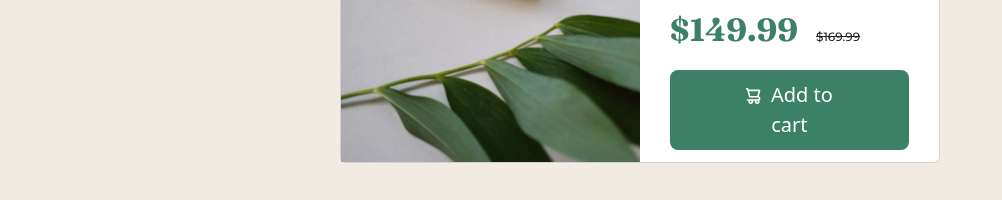
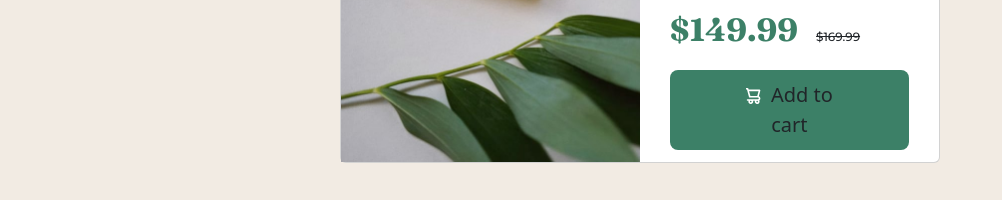
Before and after one commit to LekhaKumar/product-preview-card-component, a plain HTML site: page index.html in a window 1280 px wide. Shown: the part 437-637 px from the top of the page, without its empty margins (0-1002 px from the left). Drawn offline with nearby package versions, Linux system fonts and the light colour scheme.

Commit message:
Update index.html
btn-primary deleted

```diff
--- a/index.html
+++ b/index.html
@@ -34,7 +34,7 @@
       Perfumer-Creator for the House of CHANEL.</p>
     <h2 class="card-text after-discount">$149.99</h2>
     <p class="card-text before-discount">$169.99</p>
-    <a href="#" class="btn btn-primary btn-lg btn-block"><img src="images/icon-cart.svg" alt="cart image" class="cart-image">   Add to cart</a>
+    <a href="#" class="btn btn-lg btn-block"><img src="images/icon-cart.svg" alt="cart image" class="cart-image">   Add to cart</a>
 
   </div>
 </div>
```
